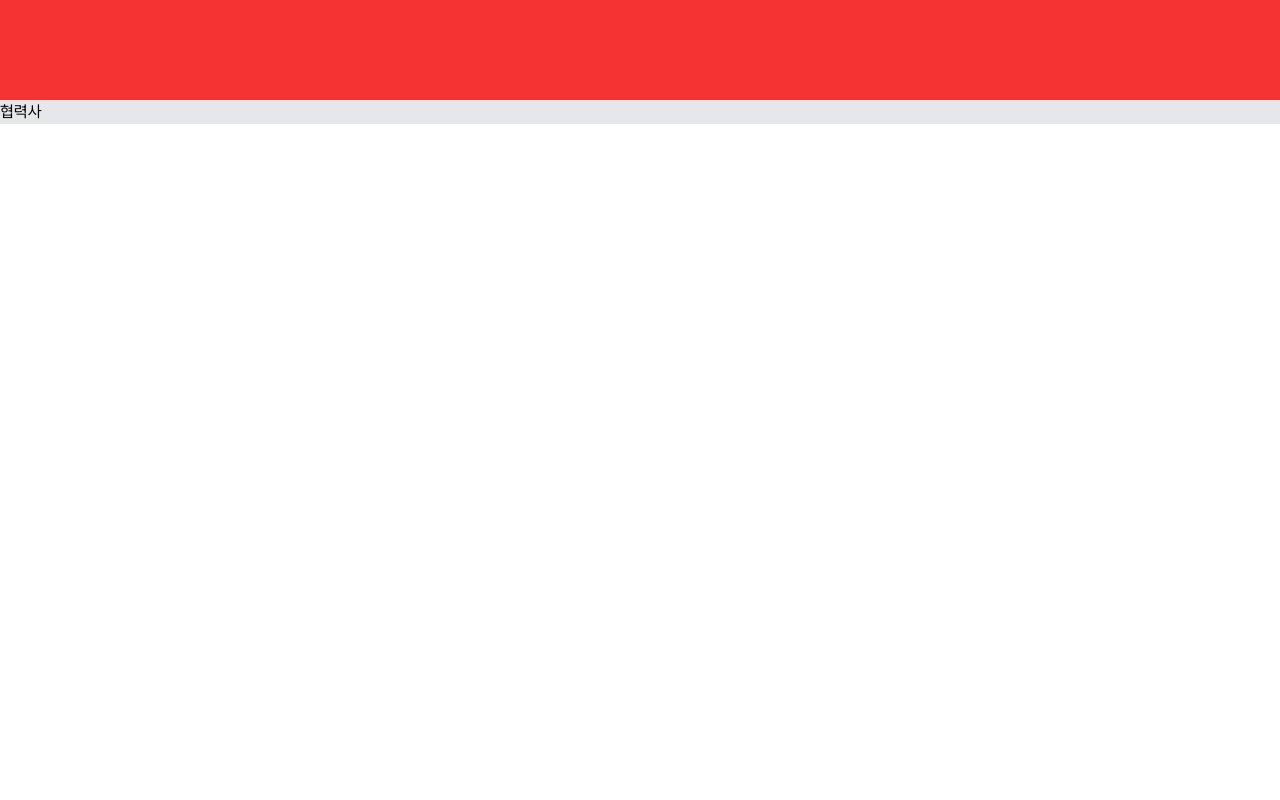
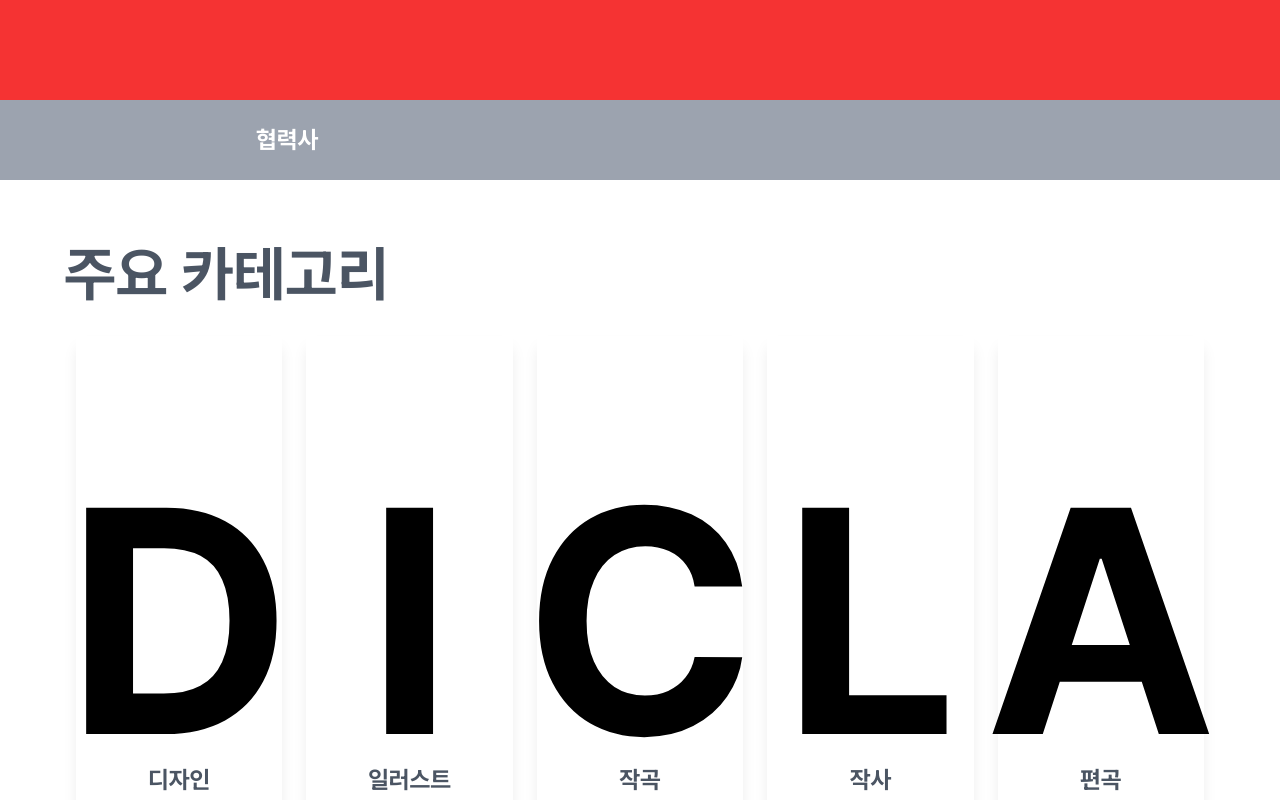
Before and after one commit to woduq1414/artist-auction-frontend, a Next.js app: page / in a window 1280 px wide. Shown: the part 700-1500 px from the top of the page. Before the commit the page ends 824 px from the top, so only its background shows below. Built offline with nearby package versions, Linux system fonts and the light colour scheme.

Commit message:
feat: category page

```diff
--- /dev/null
+++ b/app/_components/CategoryList.tsx
@@ -0,0 +1,120 @@
+'use client'
+import React from 'react'
+
+export default function CategoryList() {
+
+    let categories = [
+        {
+            "en": "Design", "ko": "디자인"
+        },
+        {
+            "en": "Illustration", "ko": "일러스트"
+        },
+        {
+            "en": "Compose", "ko": "작곡"
+        },
+        {
+            "en": "Lyric", "ko": "작사"
+        },
+        {
+            "en": "Arrange", "ko": "편곡"
+        },
+    ]
+
+
+    const [selectedCategory, setSelectedCategory] = React.useState(-1);
+    const [showDetail, setShowDetail] = React.useState(false);
+    const [canChangeCategory, setCanChangeCategory] = React.useState(true);
+
+    function getTransformStyle(index: number) {
+
+        if (selectedCategory === index) {
+            if (!showDetail) {
+                return `[transform:rotateY(180deg)]`
+            } else {
+                if (index == 0) return `[transform:rotateY(180deg)]`
+                else if (index == 1) return `[transform:translateX(calc(-100%-24px))rotateY(180deg)]`
+                else if (index == 2) return `[transform:translateX(calc(-200%-48px))rotateY(180deg)]`
+                else if (index == 3) return `[transform:translateX(calc(-300%-72px))rotateY(180deg)]`
+                else if (index == 4) return `[transform:translateX(calc(-400%-96px))rotateY(180deg)]`
+            }
+        } else {
+            if (showDetail) {
+                return `[transform:translateY(calc(10%))] opacity-0`
+            }
+        }
+
+        return ''
+    }
+
+    return (
+        <div className='min-w-full min-h-screen bg-white px-[5%] py-0 flex flex-col'>
+            <div className='flex-shrink-0 mt-16 text-6xl font-bold text-gray-600'>주요 카테고리</div>
+            <div className='relative'>
+                <div className='flex flex-row items-center flex-grow py-8'>
+                    {categories.map((category, index) => {
+                        return (
+
+                            <div className={`cursor-pointer group perspective flex flex-col items-center justify-center w-1/5 mx-3 rounded-lg  h-[75vh] bg-white transition ease-in-out duration-300
+                         ${canChangeCategory ? '' : ''}
+                        `}
+
+                            >
+                                <div className={` transform relative w-full h-full duration-1000 preserve-3d
+                             ${getTransformStyle(index)}
+                            `}>
+                                    <div className="absolute flex flex-col items-center justify-center w-full h-full transition duration-300 ease-in-out shadow-lg backface-hidden hover:-translate-y-1 hover:scale-110"
+                                        onClick={() => {
+                                            if (!canChangeCategory) return;
+
+                                            setCanChangeCategory(false)
+                                            if (selectedCategory === index) {
+                                                setSelectedCategory(-1)
+                                                setShowDetail(false);
+                                                setCanChangeCategory(true)
+                                            } else {
+                                                setSelectedCategory(index)
+                                                setTimeout(() => {
+                                                    setCanChangeCategory(true)
+                                                    setShowDetail(true);
+
+                                                }, 300)
+                                            }
+
+                                        }}>
+                                        <div className='font-bold text-[20rem] leading-[18rem]'>{category.en[0]}</div>
+                                        <div className='text-2xl font-bold text-gray-600'>{category.ko}</div>
+                                    </div>
+                                    <div className="absolute flex flex-col items-center justify-center w-full h-full overflow-hidden shadow-lg my-rotate-y-180 backface-hidden bg-primary-light"
+                                        onClick={() => {
+                                            if (selectedCategory === index) {
+                                                setSelectedCategory(-1)
+                                                setShowDetail(false);
+                                                setCanChangeCategory(true)
+                                            }
+                                        }}
+                                    >
+                                        <div className='font-bold text-[20rem] leading-[18rem] text-white'>{category.en[0]}</div>
+                                        <div className='text-2xl font-bold text-gray-200'>{category.ko}</div>
+                                    </div>
+                                </div>
+                            </div>
+                        )
+                    })}
+                </div>
+
+                <div className={`absolute top-0 left-[calc(20%+12px)] w-[80%] py-8 h-full
+                transition ease-in-out duration-[1000ms]
+                ${showDetail ? 'visible opacity-100' : 'invisible opacity-0'
+
+                    }`}>
+                    <div className={`flex w-full
+                        shadow-2xl h-full bg-white text-xl text-gray-600 font-bold  justify-center items-center
+                        `}>
+                        <div>{selectedCategory != -1 ? categories[selectedCategory]["ko"]: ' '} 포트폴리오</div>
+                    </div>
+                </div>
+            </div>
+        </div>
+    )
+}
--- a/app/page.tsx
+++ b/app/page.tsx
@@ -1,6 +1,7 @@
 import Image from "next/image";
 import Link from "next/link";
 import { EllipsisVerticalIcon, MagnifyingGlassIcon } from '@heroicons/react/24/solid'
+import CategoryList from "./_components/CategoryList";
 
 // const fetchData = async () => {
 //   const response = await fetch("http://127.0.0.1", {
@@ -25,22 +26,21 @@ export default async function Home() {
   // console.log(data);
 
   return (
-    <main className="flex min-h-screen flex-col items-center justify-between">
-      <div className="min-h-screen min-w-full bg-primary">
+    <main className="flex flex-col items-center justify-between min-h-screen">
+      <div className="min-w-full min-h-screen bg-primary">
         <div className="flex flex-row items-center justify-between">
-          <div className="min-h-screen flex-shrink-0 flex items-center">
+          <div className="flex items-center flex-shrink-0 min-h-screen">
             {/* <Image src="next.svg" alt="logo" width={100} height={100} /> */}
           </div>
-          <div className="min-h-screen flex-grow flex-col flex justify-center items-end">
+          <div className="flex flex-col items-end justify-center flex-grow min-h-screen">
             <div className="mt-[10vh] mr-12 flex flex-col items-end ">
               <div className="text-right text-8xl">
                 BROWSE ARTIST<br />BID INSTANTLY
               </div>
 
               {/* search bar */}
-              <div className="flex relative mt-3">
-                <EllipsisVerticalIcon className="w-10 h-10 text-black absolute top-5 left-0
-                    flex items-center " />
+              <div className="relative flex mt-3">
+                <EllipsisVerticalIcon className="absolute left-0 flex items-center w-10 h-10 text-black top-5 " />
                 <input className="w-[30rem] h-20 pl-10 text-xl rounded-l-[20px] placeholder:font-bold" type="text" placeholder="프리랜서 아티스트 구인구직 마켓플레이스" />
                 <button className="w-20 h-20 bg-black rounded-r-[20px] flex justify-center items-center">
                   <MagnifyingGlassIcon className="w-10 h-10 text-white" />
@@ -51,9 +51,12 @@ export default async function Home() {
           </div>
         </div>
       </div>
-      <div className="min-w-full bg-gray-200">
-        협력사
+      <div className="flex flex-row items-center h-20 min-w-full px-30% bg-gray-400">
+        <div className="text-2xl font-bold px-[20%] text-white">
+          협력사
+        </div>
       </div>
+      <CategoryList />
 
     </main>
   );
--- a/tailwind.config.js
+++ b/tailwind.config.js
@@ -1,7 +1,25 @@
 /** @type {import('tailwindcss').Config} */
 
+const plugin = require("tailwindcss/plugin");
 
+const Myclass = plugin(function ({ addUtilities }) {
+  addUtilities({
+    ".my-rotate-y-180": {
+      transform: "rotateY(180deg)",
+    },
+    ".preserve-3d": {
+      transformStyle: "preserve-3d",
+    },
+    ".perspective": {
+      perspective: "1000px",
+    },
+    ".backface-hidden": {
+      backfaceVisibility: "hidden",
+    },
+  });
+});
 module.exports = {
+  mode: "jit",
   content: [
     './pages/**/*.{js,ts,jsx,tsx,mdx}',
     './components/**/*.{js,ts,jsx,tsx,mdx}',
@@ -16,11 +34,13 @@ module.exports = {
       },
       colors: {
         'primary': {
-          DEFAULT : '#F53333',
+          DEFAULT: '#F53333',
+          'light': '#F26f6f',
+          'dark': '#962121',
         }
       }
     },
 
   },
-  plugins: [],
+  plugins: [Myclass],
 }
```
